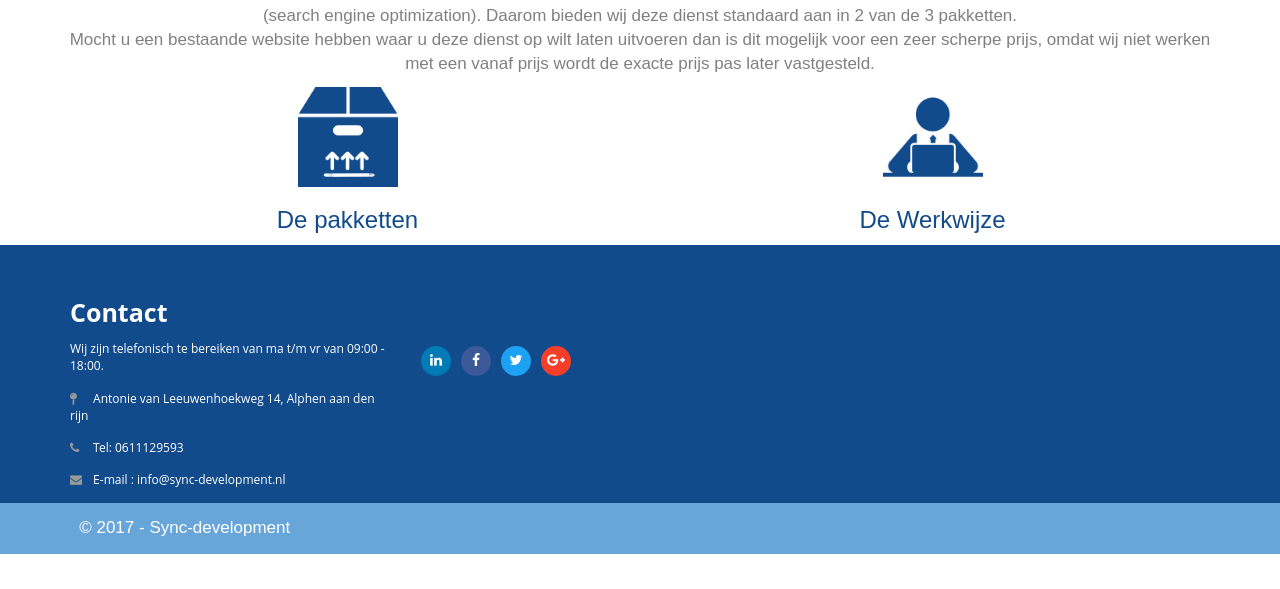
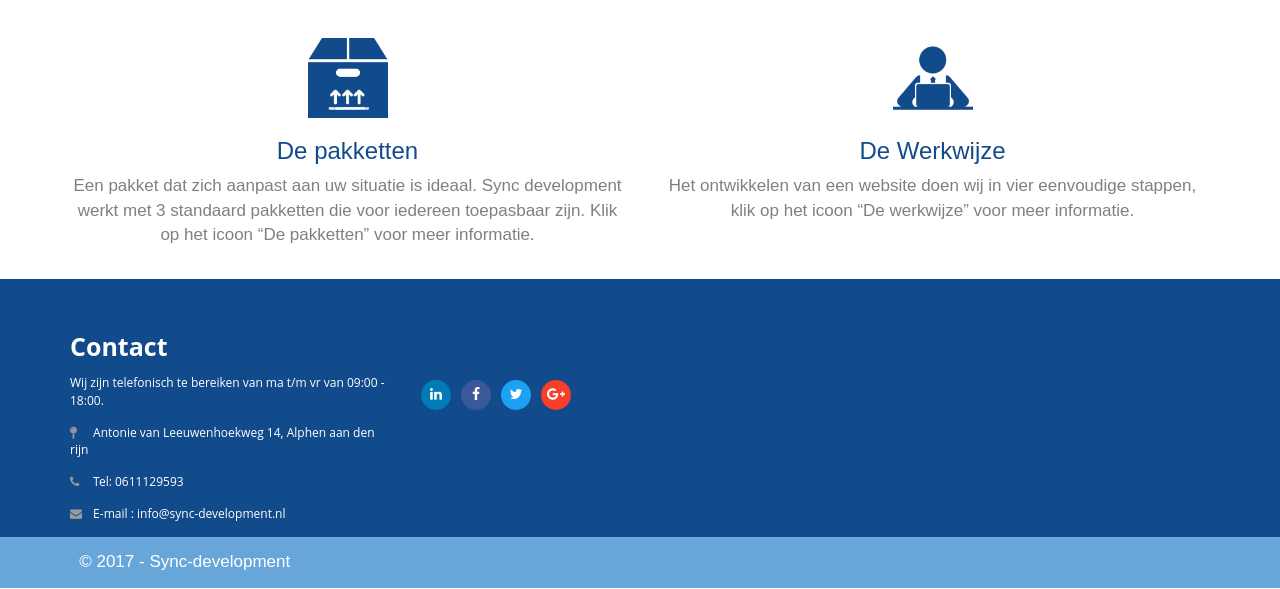
Before and after one commit to Sync-Development/Sync-Development, a PHP site: page /home.html in a window 1280 px wide. Shown: the part 1962-2551 px from the top of the page. Before the commit the page ends 2516 px from the top, so only its background shows below. Run offline with PHP 8.4, Linux system fonts and the light colour scheme; some libraries are stand-ins or nearby versions; some web fonts are replaced.

Commit message:
Stijling home
HomeStijl weer eens aangepast

```diff
--- a/home.html
+++ b/home.html
@@ -160,7 +160,13 @@ function filterFunction() {
       <hr>
       <p>
           Wij begrijpen dat u als startende ondernemer een hoop dingen moet regelen, een website is 1 van die dingen. Wij bieden een pakket aan wat ervoor zorgt dat u snel en goedkoop een goede website online heeft. In dit pakket zijn 3 diensten vernoemd die samen een gegarandeerde sterke basis leggen voor uw website. U heeft echter de complete vrijheid deze diensten los te gebruiken, want wij weten dat niet iedere ondernemer dezelfde diensten nodig heeft.
-          Wij snappen als geen ander dat een startende ondernemer niet naar 3 verschillende bedrijven toe wilt voor zijn website. Daarom maken wij het simpel voor u, en leveren alle diensten in 1 bedrijf, No nonsense.
+          Wij snappen als geen ander dat een startende ondernemer niet naar 3 verschillende bedrijven toe wilt voor zijn website. Daarom maken wij het simpel voor u, en leveren alle diensten in 1 bedrijf, No nonsense. <br><br>
+        </p>
+
+          <h3>Seo</h3>
+          <p>
+          Sync-development werkt met de meest recente technieken om uw website zo goed mogelijk gevonden te laten worden, als vakterm noemen wij dit SEO   (search engine optimization). Daarom bieden wij deze dienst standaard aan in elk pakket. <br>
+          Mocht u een bestaande website hebben waar u deze dienst op wilt laten uitvoeren dan is dit mogelijk voor een zeer scherpe prijs.
         </p>
 <br><br>
 
@@ -245,27 +251,26 @@ function filterFunction() {
           <div class="container">
             <div class="row">
 
-               <h2>Sync-Development-2</h2>
-                <hr>
-                 <p> Sync-development werkt met de meest recente technieken om uw website zo goed mogelijk gevonden te laten worden, als vakterm noemen wij dit SEO   (search engine optimization). Daarom bieden wij deze dienst standaard aan in 2 van de 3 pakketten. <br>
-                  Mocht u een bestaande website hebben waar u deze dienst op wilt laten uitvoeren dan is dit mogelijk voor een zeer scherpe prijs, omdat wij niet werken met een vanaf prijs wordt de exacte prijs pas later vastgesteld.
-                </p>
 
       <section class="col-xs-6 col-sm-6 col-md-6 col-lg-6">
             <a href="diensten.html">
-            <img border="0" alt="Pakketten" src="images/Doos.png" width="100" height="100"></a>
+            <img border="0" alt="Pakketten" src="images/Doos.png" width="80" height="80"></a>
            <h3>De pakketten</h3>
+          <P>Een pakket dat zich aanpast aan uw situatie is ideaal. Sync development werkt met 3 standaard pakketten die voor iedereen toepasbaar zijn. Klik op het icoon “De pakketten” voor meer informatie. </P>
+
       </section>
 
       <section class="col-xs-6 col-sm-6 col-md-6 col-lg-6">
            <a href="Werkwijze.html">
-           <img border="0" alt="Werkwijze" src="images/Werk.png" width="100" height="100"></a>
+           <img border="0" alt="Werkwijze" src="images/Werk.png" width="80" height="80"></a>
            <h3>De Werkwijze</h3>
+          <p>Het ontwikkelen van een website doen wij in vier eenvoudige stappen, klik op het icoon “De werkwijze” voor meer informatie. </p>
       </section>
 
             </div>
          </div>
       </div>
+    <br>
 
 
 
--- a/landscape.css
+++ b/landscape.css
@@ -263,7 +263,7 @@ margin: 20px 33px 20px 20px;
 
 .bg-img4 {
     /* The image used */
-    background-image: url("../Sync-Development/images/Seo-2.jpg");
+    background-image: url("../images/Seo-2.jpg");
 
     /* Set a specific height */
     min-height: 400px;
```
